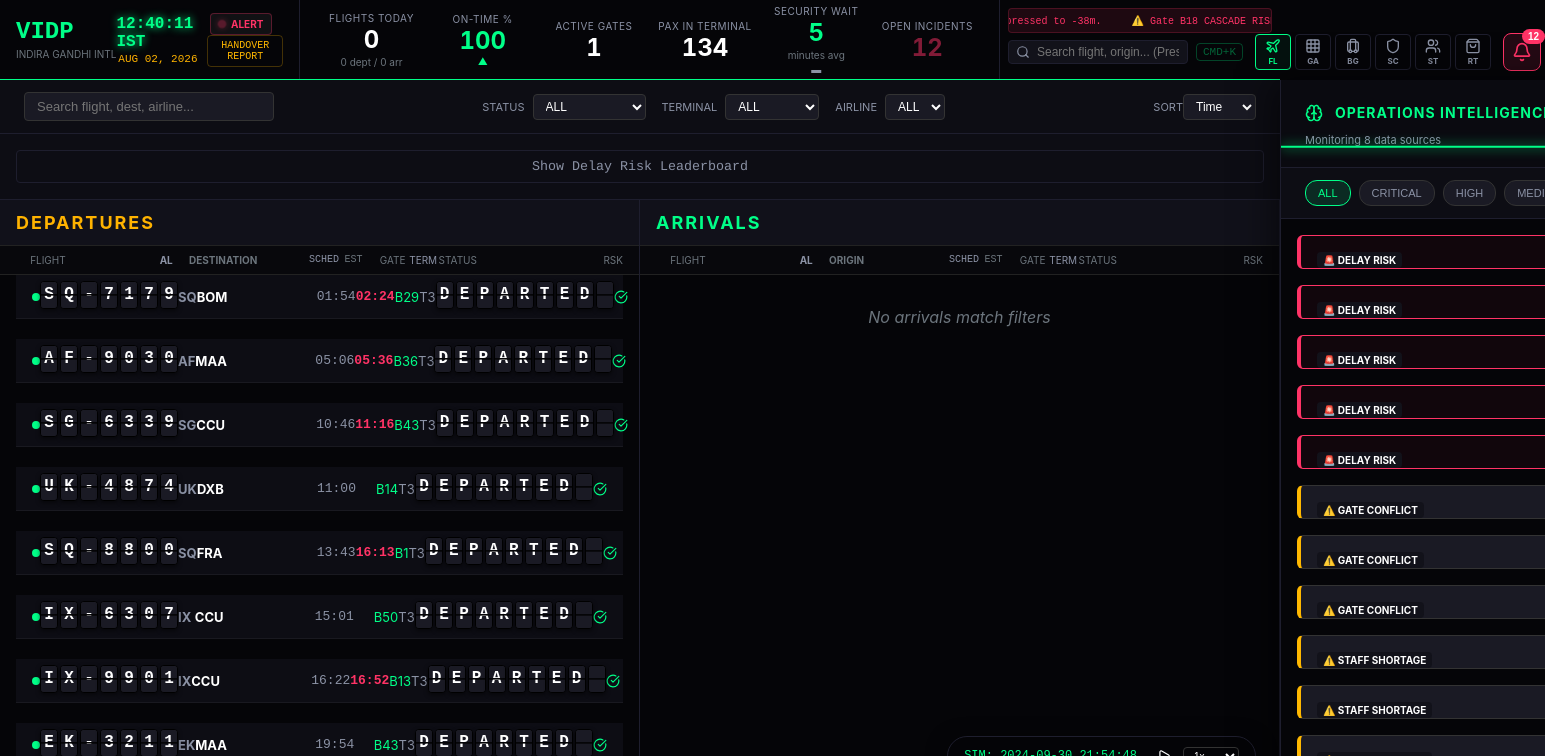
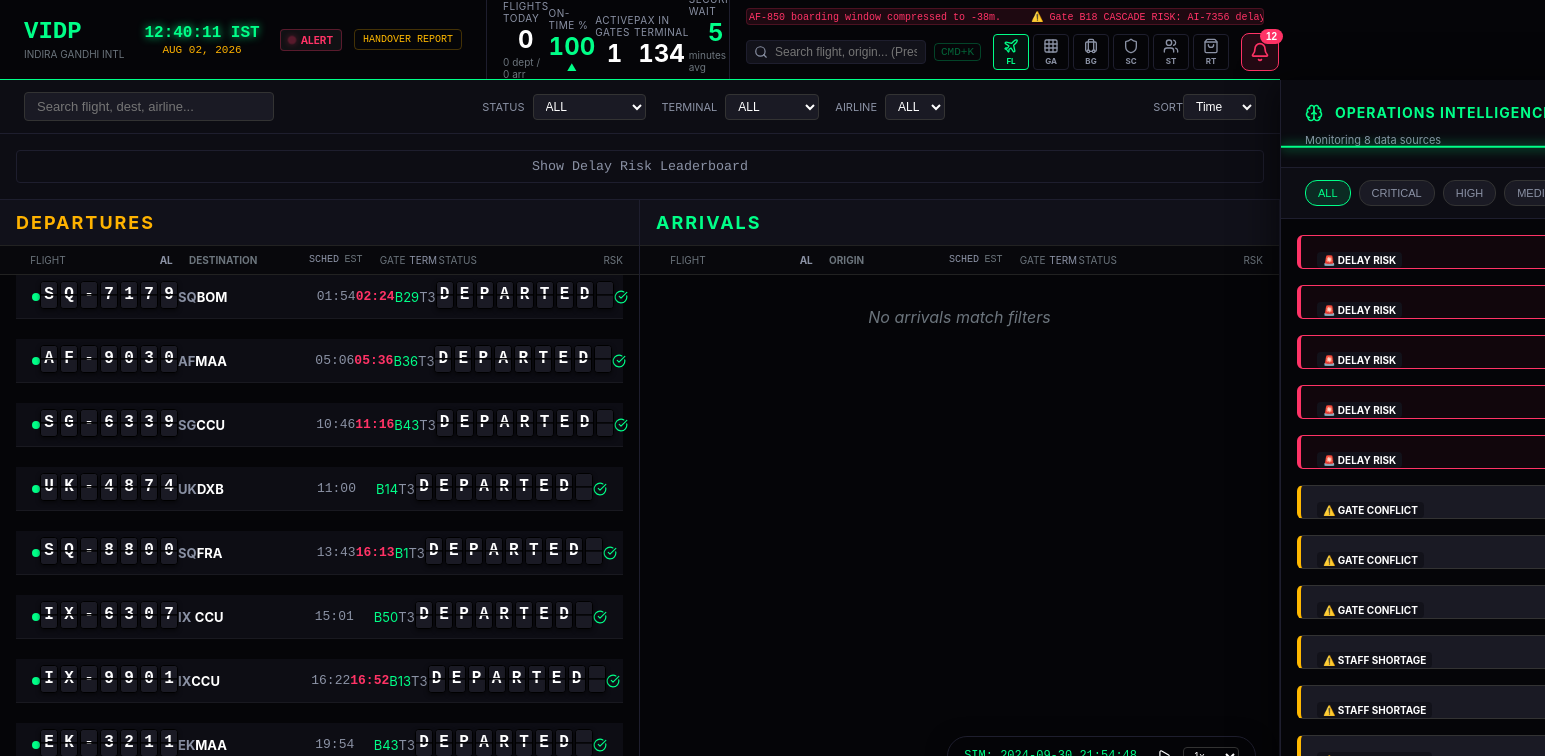
Before and after one commit to Niss54/Frontend_war2, a React (Vite) app: page /flights in a window 1280 px wide. Shown: the top 756 px of the page, 1545 px wide, since content can reach past the window. Built offline with nearby package versions, Linux system fonts and the light colour scheme.

Commit message:
final update feat: fixing navbar

```diff
--- a/src/components/core/layout/CommandHeader.css
+++ b/src/components/core/layout/CommandHeader.css
@@ -10,11 +10,11 @@
 
 /* ZONE A */
 .zone-a {
-  width: 300px;
+  flex-shrink: 0;
   display: flex;
   align-items: center;
-  justify-content: space-between;
-  padding: 0 16px;
+  gap: 20px;
+  padding: 0 24px;
   border-right: 1px solid #1e1e2e;
 }
 
@@ -62,8 +62,9 @@
 
 .ops-status {
   display: flex;
-  flex-direction: column;
+  flex-direction: row;
   align-items: center;
+  gap: 12px;
 }
 
 .badge {
@@ -126,13 +127,14 @@
   justify-content: space-around;
   padding: 0 16px;
   border-right: 1px solid #1e1e2e;
+  overflow: hidden;
 }
 
 .kpi-tile {
   display: flex;
   flex-direction: column;
   align-items: center;
-  min-width: 100px;
+  flex: 1;
 }
 
 .kpi-label {
@@ -190,11 +192,13 @@
 
 /* ZONE C */
 .zone-c {
-  width: 280px;
+  width: 550px;
+  flex-shrink: 0;
   display: flex;
   flex-direction: column;
   justify-content: space-between;
-  padding: 8px;
+  padding: 8px 16px;
+  gap: 8px;
 }
 
 .ticker-container {
--- a/src/components/core/layout/CommandHeader.tsx
+++ b/src/components/core/layout/CommandHeader.tsx
@@ -187,7 +187,6 @@ export const CommandHeader: React.FC = () => {
                 padding: '4px 8px',
                 borderRadius: '4px',
                 cursor: 'pointer',
-                marginLeft: '8px',
                 transition: 'all 0.2s'
               }}
               onMouseOver={(e) => {
--- a/src/index.css
+++ b/src/index.css
@@ -31,3 +31,22 @@ code {
   padding: 4px 8px;
   background: var(--code-bg);
 }
+
+/* Custom Global Scrollbars */
+::-webkit-scrollbar {
+  width: 8px;
+  height: 8px;
+}
+
+::-webkit-scrollbar-track {
+  background: transparent;
+}
+
+::-webkit-scrollbar-thumb {
+  background: #2a2a35;
+  border-radius: 4px;
+}
+
+::-webkit-scrollbar-thumb:hover {
+  background: #3f3f50;
+}
```
